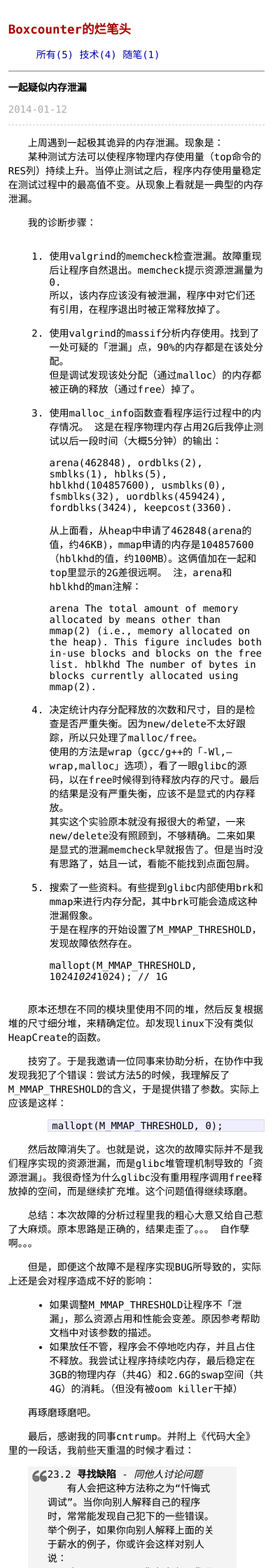
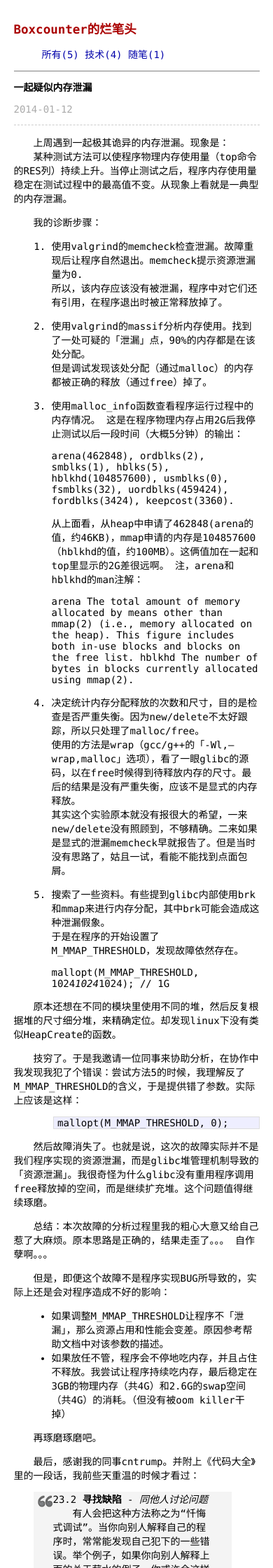
Before and after one commit to betacat/betacat.github.io, a Jekyll site: the page built from _posts/2014-01-12-suspected-memory-leak.markdown, in a window 390 px wide. Shown: the top 2240 px of the page at 70% size. Built offline with Jekyll 4.4.1, drawn with Linux system fonts in a browser that asks for light colours; nearby versions of some CDN libraries; Markdown is read by kramdown in place of the engine named in the settings; comment, search, counter and statistics services are not loaded.

Commit message:
first commit

```diff
--- a/css/main.css
+++ b/css/main.css
@@ -119,7 +119,6 @@
 
 .post ul, .post ol {
   margin-left: 1.35em;
-  overflow-x: auto;
 }
 
 .post code {
@@ -251,38 +250,13 @@
 
   .site {
     font-size: 14px;
-    width: 94%;
+    width: 90%;
     margin: auto;
     margin-top: 2em;
   }
 
-  .header a {
-    text-decoration: none;
-  }
-
   .title {
     font-size: 1.25em;
-  }
-
-  .title a {
-    color: #a00;
-  }
-
-  .title a:hover {
-    color: #000;
-  }
-
-  .header a.extra {
-    color: #aaa;
-    margin-left: 1em;
-  }
-
-  .header a.extra:hover {
-    color: #000;
-  }
-
-  .meta {
-    color: #aaa;
   }
 
   .footer {
@@ -293,8 +267,22 @@
     overflow: hidden;
   }
 
-  .to_top {
-      float: right;
+  pre {
+    _width: 95%; /*IE6 定宽*/
+    *padding-bottom: 14px;  /* XP下滚动条高度约14px */
+    *overflow-y: hidden;    /* 隐藏纵向滚动条 */
+  }
+
+  .post pre {
+    padding: 5px;
+    border: 0.1em solid #ddd;
+    background-color: #eef;
+    padding: 0 .4em;
+    overflow-x: auto;
+  }
+
+  .post ul, .post ol {
+    margin-left: 1em;
   }
 
 }
```
